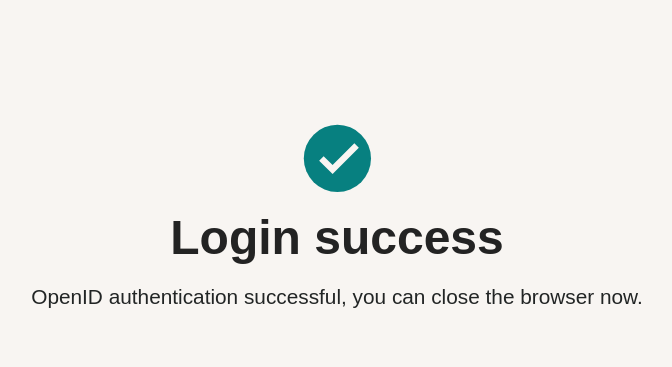
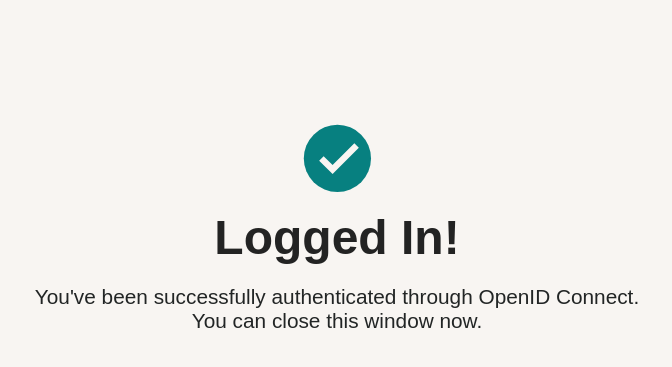
Before and after one commit to tzing/secrets.env, a Python web app: template secrets_env/templates/oidc-success.html in a window 1280 px wide. Shown: the top 367 px of the page, without its empty margins (303-975 px from the left). Run offline with Jinja, Linux system fonts and the light colour scheme; the template is opened without the code that fills it, so the values that code supplies are empty.

Commit message:
misc: rephrase sentences

```diff
--- a/secrets_env/templates/oidc-success.html
+++ b/secrets_env/templates/oidc-success.html
@@ -5,7 +5,7 @@
 <head>
     <meta charset="utf-8">
     <meta name="viewport" content="width=device-width, initial-scale=1">
-    <title>Authenticated | secrets.env</title>
+    <title>Logged In | secrets.env</title>
 
     <style>
         /* color palette: https://www.happyhues.co/palettes/8 */
@@ -54,8 +54,8 @@
             <polygon fill="#f8f5f2" points="34.6,14.6 21,28.2 15.4,22.6 12.6,25.4 21,33.8 37.4,17.4" />
         </svg>
 
-        <h1>Login success</h1>
-        <p>OpenID authentication successful, you can close the browser now.</p>
+        <h1>Logged In!</h1>
+        <p>You've been successfully authenticated through OpenID Connect. You can close this window now.</p>
     </main>
 </body>
 
```
